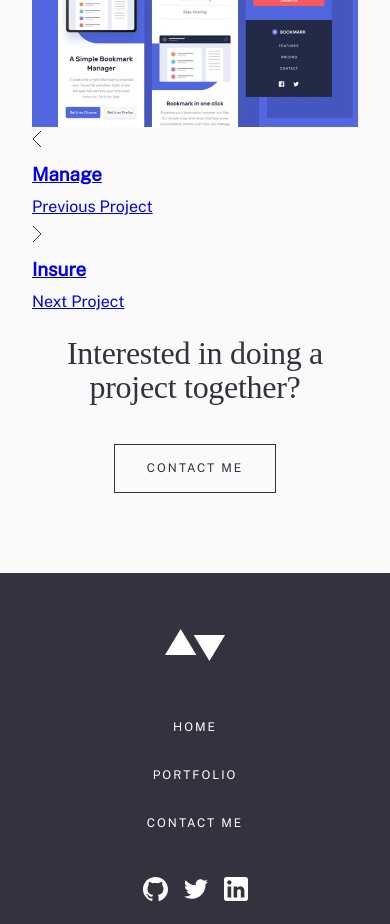
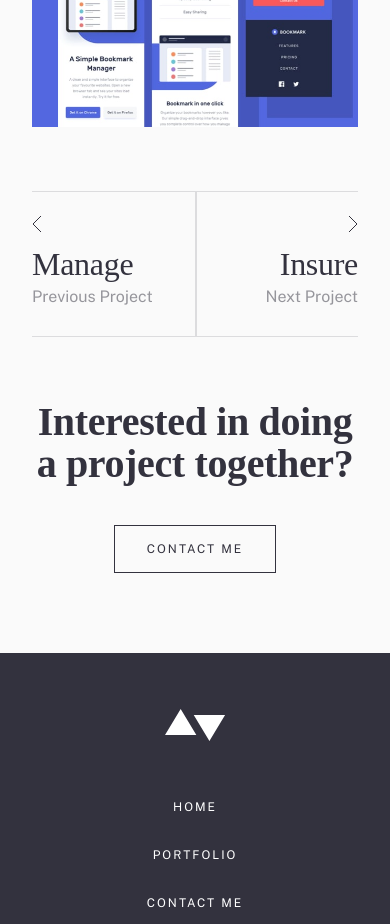
Before and after one commit to xaviguasch/minimalist-portfolio-website-frontendmentor-prac, a React (Create React App) app: page /portfolio/Bookmark in a window 390 px wide. Shown: the part 1600-2524 px from the top of the page. Built offline with nearby package versions, Linux system fonts and the light colour scheme; a web font is replaced by a local one.

Commit message:
styled other-projects section in PortfolioDetail component, for mobile

```diff
--- a/src/components/PortfolioDetail.js
+++ b/src/components/PortfolioDetail.js
@@ -49,13 +49,17 @@ const PortfolioDetail = () => {
       <div className='other-projects'>
         <Link className='other-projects__left' to={`/portfolio/${project.previous}`}>
           <ArrowLeft />
-          <h3>{project.previous}</h3>
-          <p>Previous Project</p>
+          <div className='other-projects__copy'>
+            <h3 className='title title--md'>{project.previous}</h3>
+            <p className='subtitle'>Previous Project</p>
+          </div>
         </Link>
         <Link className='other-projects__right' to={`/portfolio/${project.next}`}>
           <ArrowRight />
-          <h3>{project.next}</h3>
-          <p>Next Project</p>
+          <div className='other-projects__copy'>
+            <h3 className='title title--md'>{project.next}</h3>
+            <p className='subtitle'>Next Project</p>
+          </div>
         </Link>
       </div>
     </div>
--- a/src/components/PortfolioPage.css
+++ b/src/components/PortfolioPage.css
@@ -18,3 +18,47 @@
   align-items: flex-start;
   gap: 32px;
 }
+
+.other-projects {
+  position: relative;
+
+  margin-top: 64px;
+  margin-bottom: 64px;
+
+  border-top: 1px solid var(--clr-grayish-dark-diluted-text);
+  border-bottom: 1px solid var(--clr-grayish-dark-diluted-text);
+
+  display: flex;
+  justify-content: space-between;
+  align-items: center;
+
+  padding: 24px 0;
+}
+
+.other-projects:after {
+  content: '';
+  width: 1px;
+  height: 100%;
+  position: absolute;
+  left: 50%;
+  border: 1px solid var(--clr-grayish-dark-diluted-text);
+}
+
+.other-projects__left,
+.other-projects__right {
+  color: var(--clr-grayish-dark-text);
+  text-decoration: none;
+
+  display: flex;
+  flex-direction: column;
+  justify-content: center;
+  gap: 16px;
+}
+
+.other-projects__left {
+  align-items: flex-start;
+}
+.other-projects__right {
+  align-items: flex-end;
+  text-align: end;
+}
--- a/src/components/Together.css
+++ b/src/components/Together.css
@@ -4,8 +4,6 @@
   justify-content: center;
   align-items: center;
   gap: 40px;
-
-  padding-top: 20px;
 }
 
 .Together .title {
--- a/src/components/Together.js
+++ b/src/components/Together.js
@@ -7,7 +7,7 @@ import './Together.css'
 const Together = () => {
   return (
     <div className='Together'>
-      <h2 className='title title--md'> Interested in doing a project together?</h2>
+      <h2 className='title title--lg'> Interested in doing a project together?</h2>
       <Link to='/contact' className='btn btn--alt'>
         Contact Me
       </Link>
--- a/src/index.css
+++ b/src/index.css
@@ -109,6 +109,11 @@ ul {
   letter-spacing: -0.29px;
 }
 
+.subtitle {
+  font-size: var(--fs-16);
+  opacity: 0.5;
+}
+
 .text {
   font-size: var(--fs-15);
   line-height: 2;
```
